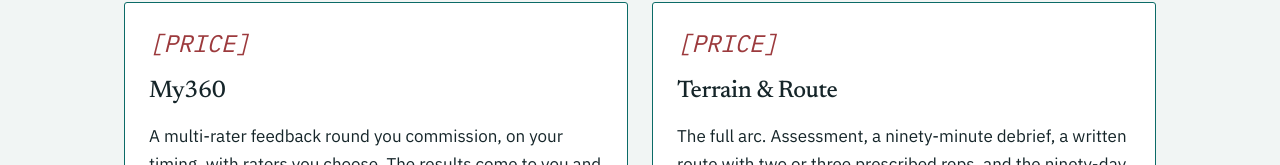
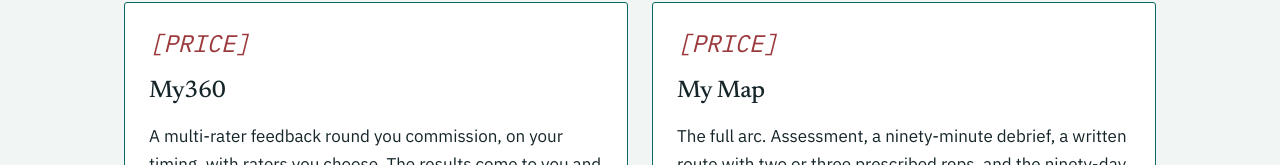
Before and after one commit to davidcmorris/leadfromthehip, an Astro site: page / in a window 1280 px wide. Shown: the part 3152-3317 px from the top of the page. Built offline with nearby package versions, Linux system fonts and the light colour scheme; Astro itself is replaced by a stand-in of ours.

Commit message:
Rename Terrain & Route offer to My Map
Pairs with My360 as a matched naming convention for the two offers.
Also deliberately echoes "The Map" (home page Section 02's name for
the four-stage method) since this offer delivers that method applied
to one specific client -- confirmed with David this echo is intentional,
not confusing. Existing subtitle under the title still reads correctly
since it describes the mechanism (terrain, then a route) rather than
parsing the old title's words.

```diff
--- a/src/pages/index.astro
+++ b/src/pages/index.astro
@@ -136,7 +136,7 @@
 			/>
 			<OfferCard
 				price="[PRICE]"
-				title="Terrain & Route"
+				title="My Map"
 				description="The full arc. Assessment, a ninety-minute debrief, a written route with two or three prescribed reps, and the ninety-day evidence check built into the price."
 				ctaLabel="See the full offer →"
 				ctaHref="/work-with-me#terrain-route"
--- a/src/pages/work-with-me.astro
+++ b/src/pages/work-with-me.astro
@@ -40,7 +40,7 @@
 				price="[PRICE — brief suggests $1,800–3,000]"
 				duration="Ninety days"
 				includes="Assessment battery · 90-minute debrief · written route · 90-day re-measure"
-				title="Terrain & Route"
+				title="My Map"
 				subtitle="The full arc — terrain, then a route built around it."
 				description="The full arc, and the reason the practice exists. We start by mapping your terrain — the dispositions that make some leadership behaviors cheap for you and others permanently expensive. Then we find the two or three beliefs that fire when you are under load, because those are what actually drive your behavior on a bad Thursday, not your intentions on a good Monday. Then you get a route: two or three reps, each with a cue, a slot, and a script, designed around your terrain rather than in spite of it. Not more discipline. Better scaffolding. Ninety days later we measure. Not the personality — that hasn't moved and it isn't supposed to. The behavior, rated by the people who work for you, compared to where you started."
 				bullets={[
```
